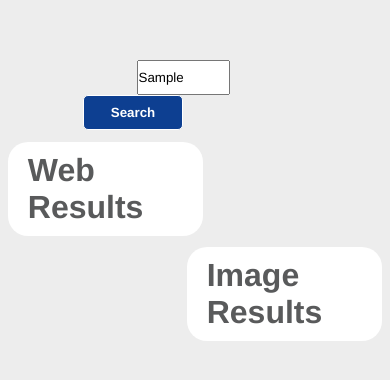
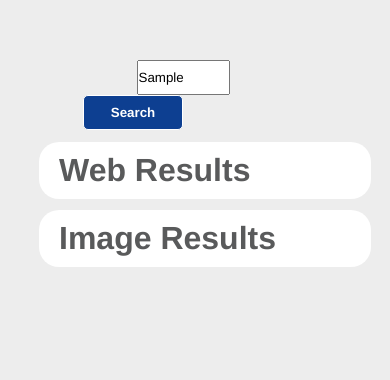
Before and after one commit to jancajak/customsearch.github.io, a plain HTML site: page index.html in a window 390 px wide. Both pictures are taken after typing "Sample" into the empty fields and a click on the input "Search". Drawn offline with Linux system fonts and the light colour scheme; no server answers.

Commit message:
Update main.css

```diff
--- a/style/main.css
+++ b/style/main.css
@@ -106,3 +106,13 @@ body{
   margin-top: 20px;
   margin-bottom: 10px;
 }
+
+/* Media queries */
+
+@media only screen and (max-width: 800px) {
+  .web, .items_images {
+    float: none;
+    width : 80%;
+    margin-left: 10%;
+  }
+}
```
